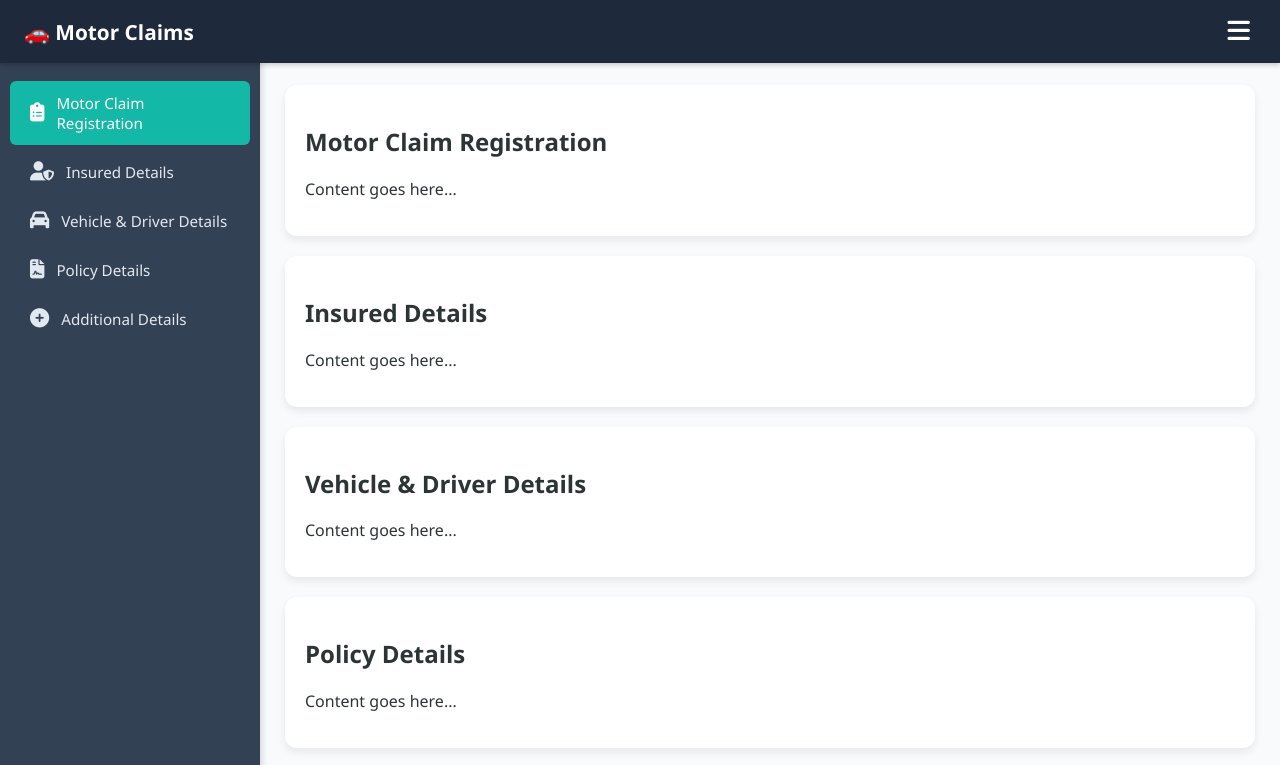
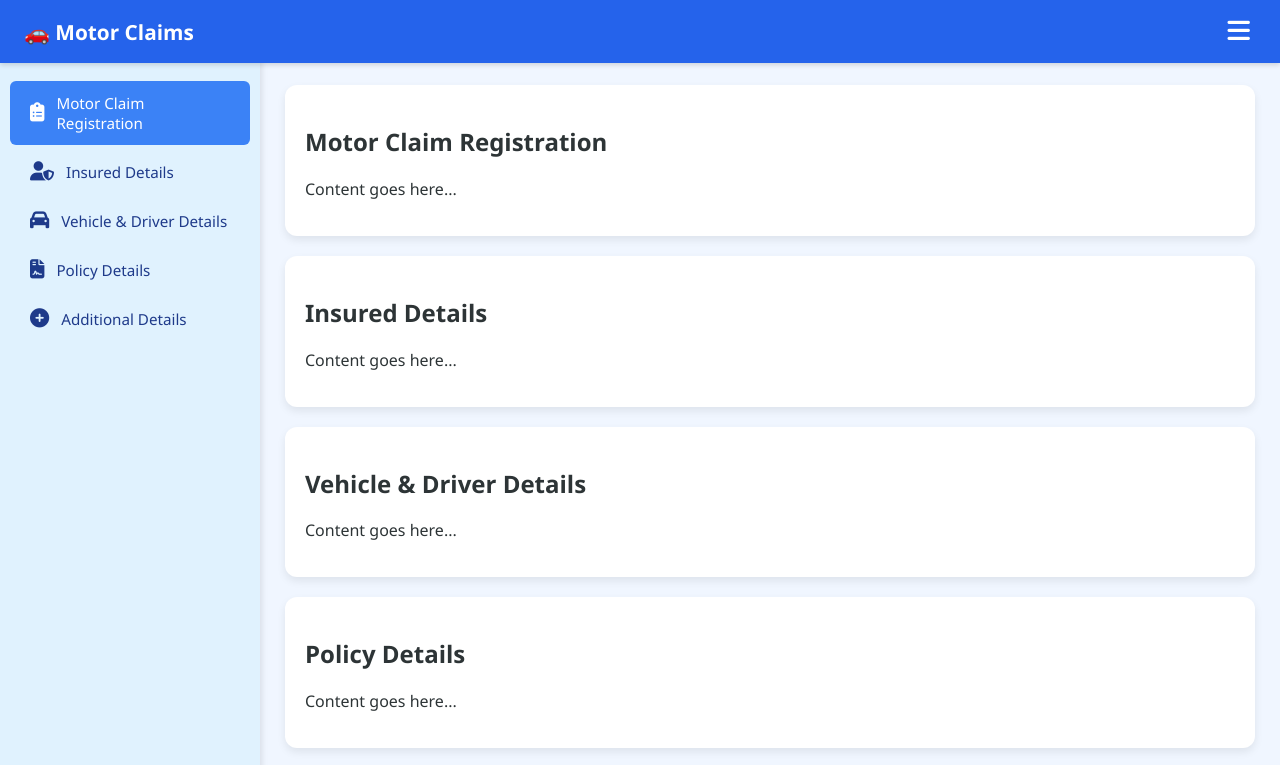
Before and after one commit to Aqeey/K2stylelatest, a plain HTML site: page index.html in a window 1280 px wide. Shown: the top 765 px of the page. Drawn offline with Linux system fonts and the light colour scheme.

Commit message:
Update style.css

```diff
--- a/style.css
+++ b/style.css
@@ -1,26 +1,28 @@
 body {
   margin: 0;
   font-family: "Segoe UI", Roboto, Arial, sans-serif;
-  background: #f8fafc;
+  background: #f0f6ff; /* very light blue background */
   color: #2d3436;
 }
 
+/* Header */
 .header {
   display: flex;
   justify-content: space-between;
   align-items: center;
   padding: 1rem 1.5rem;
-  background: #1e293b;
+  background: #2563eb; /* vibrant blue */
   color: #fff;
   position: fixed;
   top: 0;
   left: 0;
   right: 0;
   z-index: 1000;
-  box-shadow: 0 2px 5px rgba(0,0,0,0.2);
+  box-shadow: 0 2px 5px rgba(0,0,0,0.15);
 }
 
 .logo { font-size: 1.3rem; font-weight: bold; }
+
 #toggle-btn {
   background: none;
   border: none;
@@ -31,6 +33,7 @@ body {
 }
 #toggle-btn:hover { transform: scale(1.1); }
 
+/* Layout */
 .container {
   display: flex;
   margin-top: 60px;
@@ -39,28 +42,29 @@ body {
 /* Sidebar */
 .sidebar {
   width: 260px;
-  background: #334155;
+  background: #e0f2fe; /* very light sky blue */
   min-height: 100vh;
   position: fixed;
   top: 60px;
   left: 0;
   padding-top: 1rem;
   transition: width 0.3s;
-  box-shadow: 2px 0 6px rgba(0,0,0,0.15);
+  box-shadow: 2px 0 6px rgba(0,0,0,0.1);
 }
 .sidebar nav a {
   display: flex;
   align-items: center;
   padding: 12px 20px;
-  color: #e2e8f0;
+  color: #1e3a8a; /* deep blue text */
   text-decoration: none;
   font-size: 0.95rem;
   border-radius: 6px;
   margin: 5px 10px;
   transition: background 0.3s, color 0.3s;
 }
-.sidebar nav a:hover, .sidebar nav a.active {
-  background: #14b8a6;
+.sidebar nav a:hover,
+.sidebar nav a.active {
+  background: #3b82f6; /* blue highlight */
   color: #fff;
 }
 .sidebar nav a i {
@@ -88,7 +92,7 @@ body {
   box-shadow: 0 6px 12px rgba(0,0,0,0.1);
 }
 
-/* Collapsed sidebar */
+/* Collapsed Sidebar */
 .sidebar.collapsed { width: 70px; }
 .sidebar.collapsed nav a span { display: none; }
 .content.collapsed { margin-left: 70px; }
```
